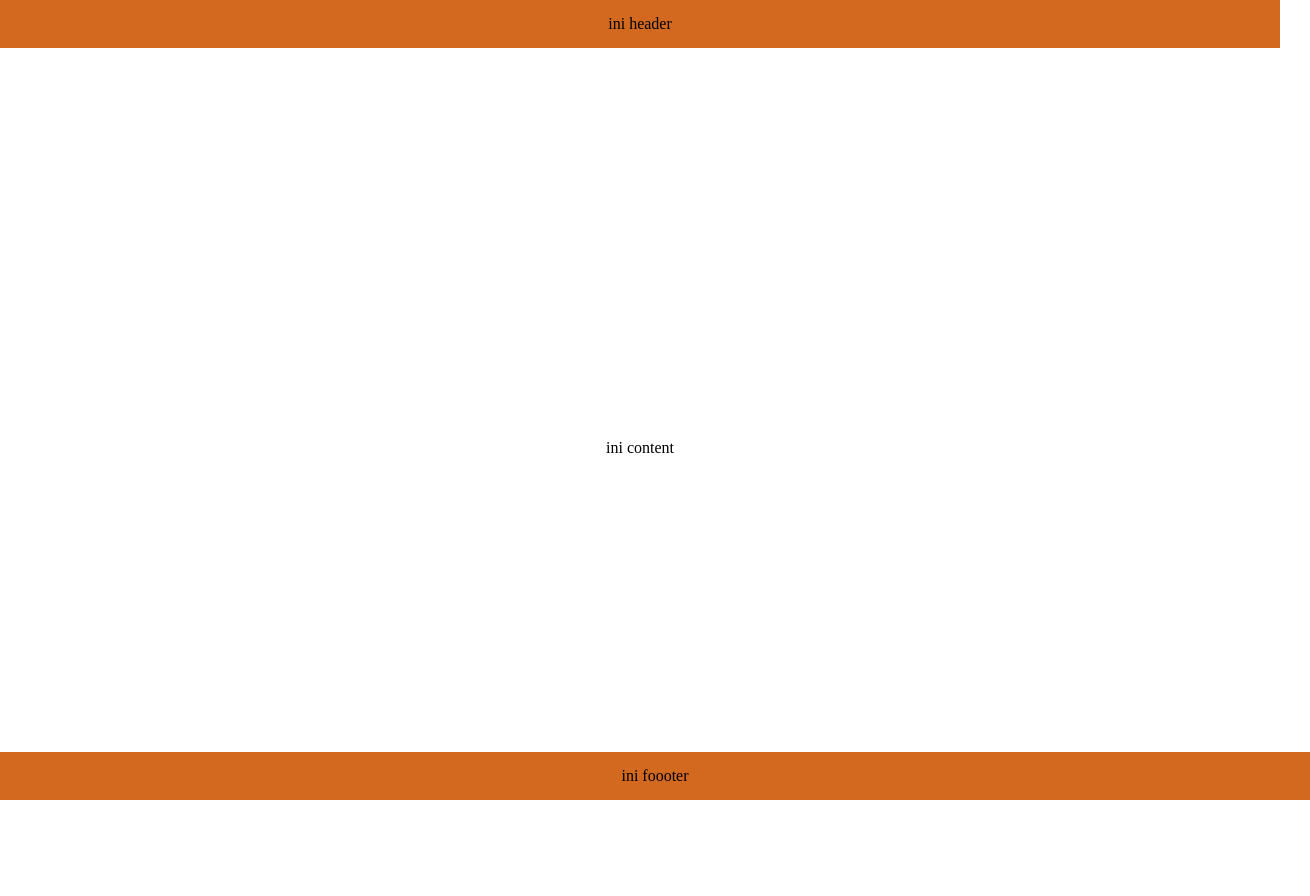
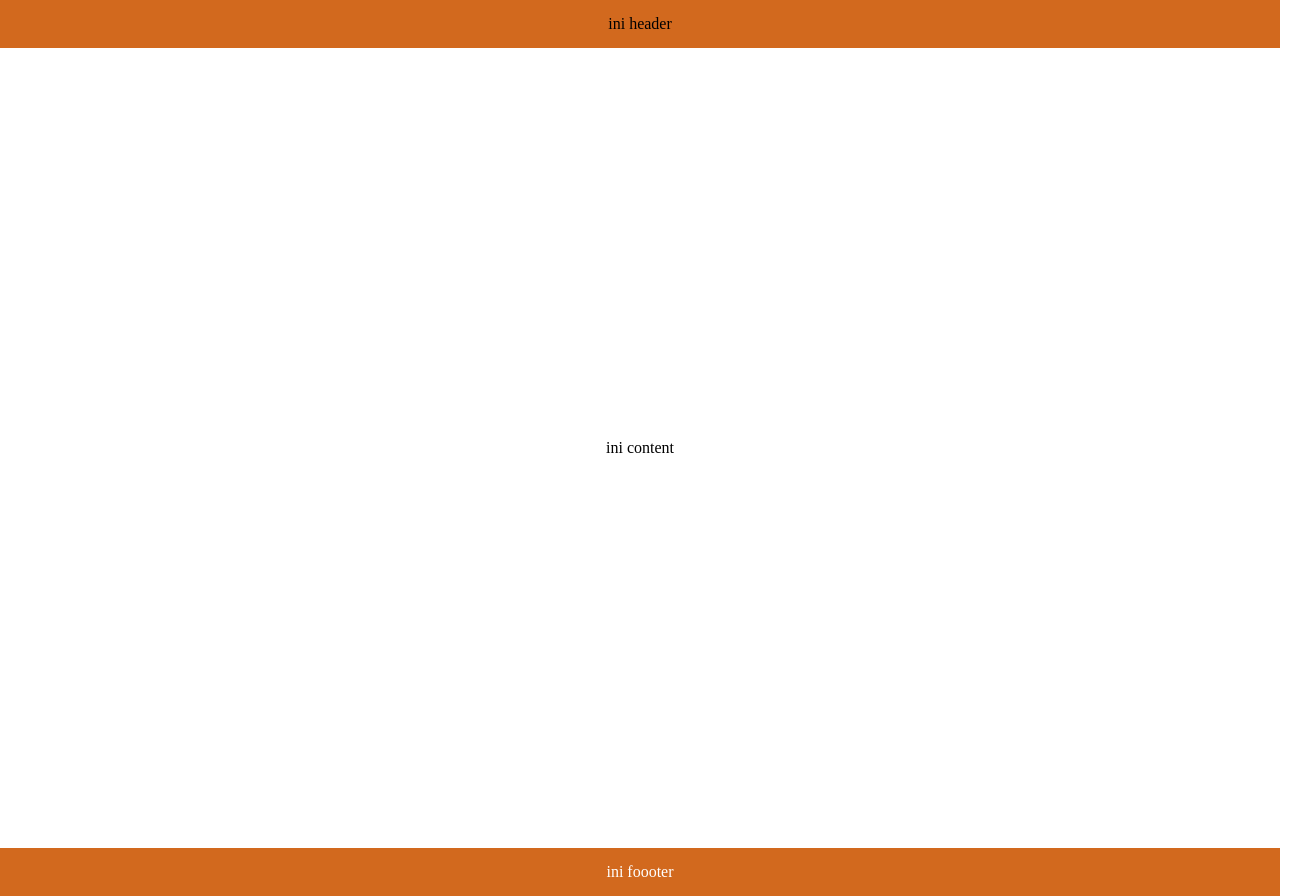
Before and after one commit to Hubby999/Git-belajar, a plain HTML site: page index.html in a window 1280 px wide. Shown: the whole page, 1310 px wide, since content can reach past the window. Before the commit the page ends 848 px from the top, so only its background shows below. Drawn offline with Linux system fonts and the light colour scheme.

Commit message:
added stinky

```diff
--- a/style.css
+++ b/style.css
@@ -20,7 +20,5 @@ footer{
     text-align: center;
     background-color: chocolate;
     padding: 15px;
-    position: absolute;
-    bottom: 0;
-    width: 100%;
+    color: white;
 }
```
